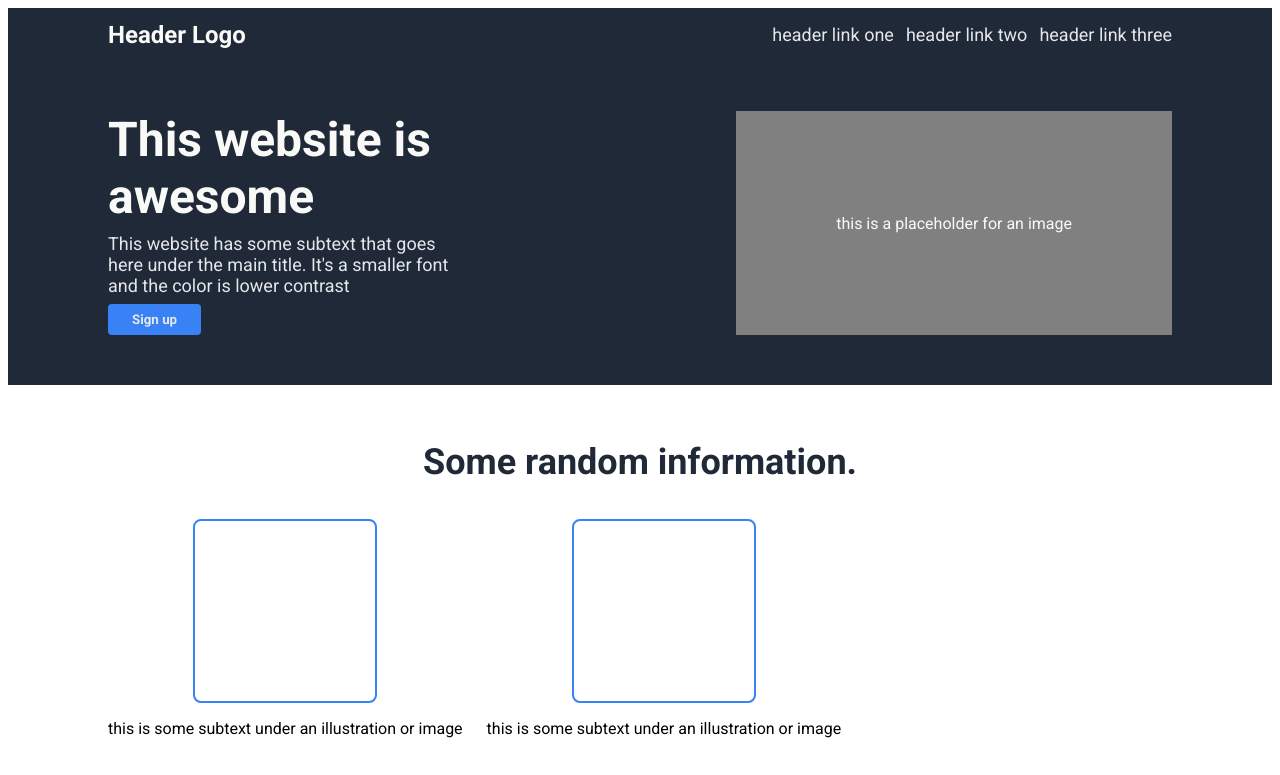
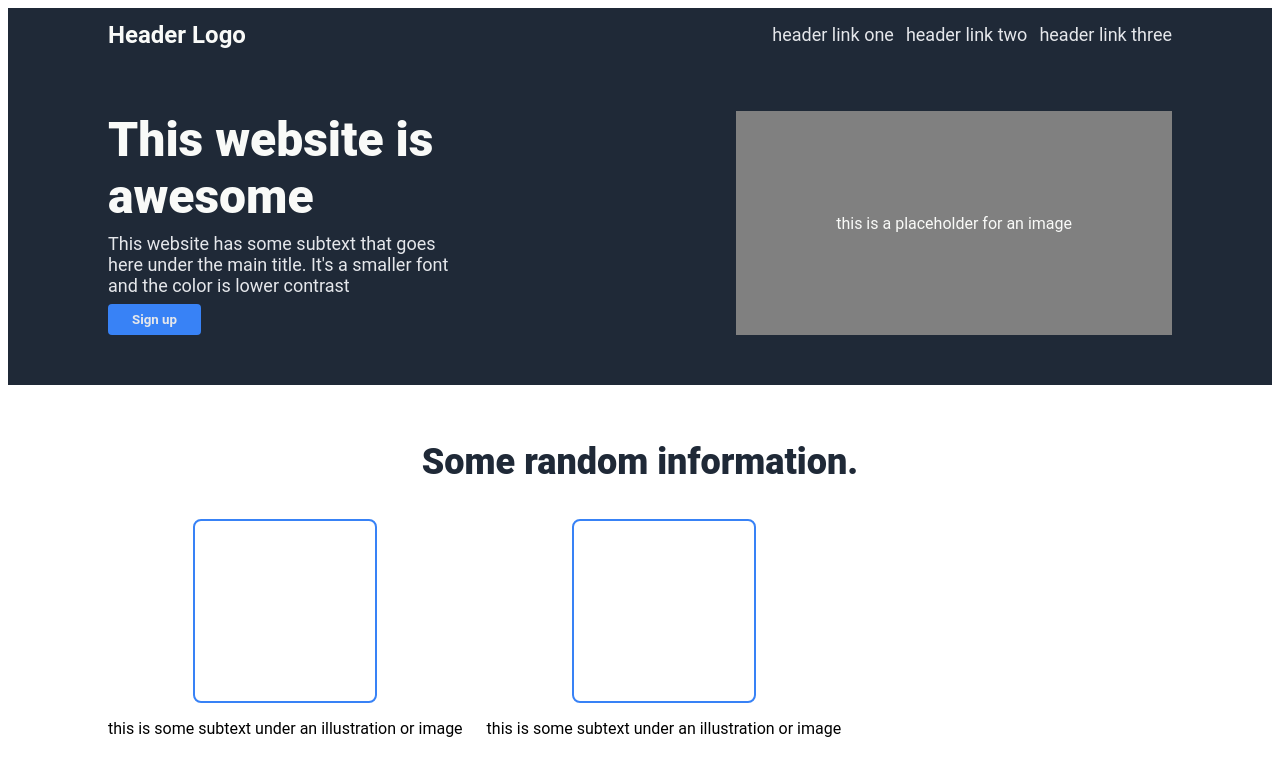
Before and after one commit to SFujiN/landing-page, a plain HTML site: page index.html in a window 1280 px wide. Shown: the top 775 px of the page. Drawn offline with Linux system fonts and the light colour scheme.

Commit message:
Update index.html

```diff
--- a/index.html
+++ b/index.html
@@ -3,7 +3,6 @@
     <head>
         <meta charset="utf-8">
         <title>Awesome Website</title>
-        <link href="//fonts.googleapis.com/css?family=Roboto:400,300,700,500,100" rel="stylesheet">
         <link rel="stylesheet" href="styles.css">
     </head>
     <body>
```
